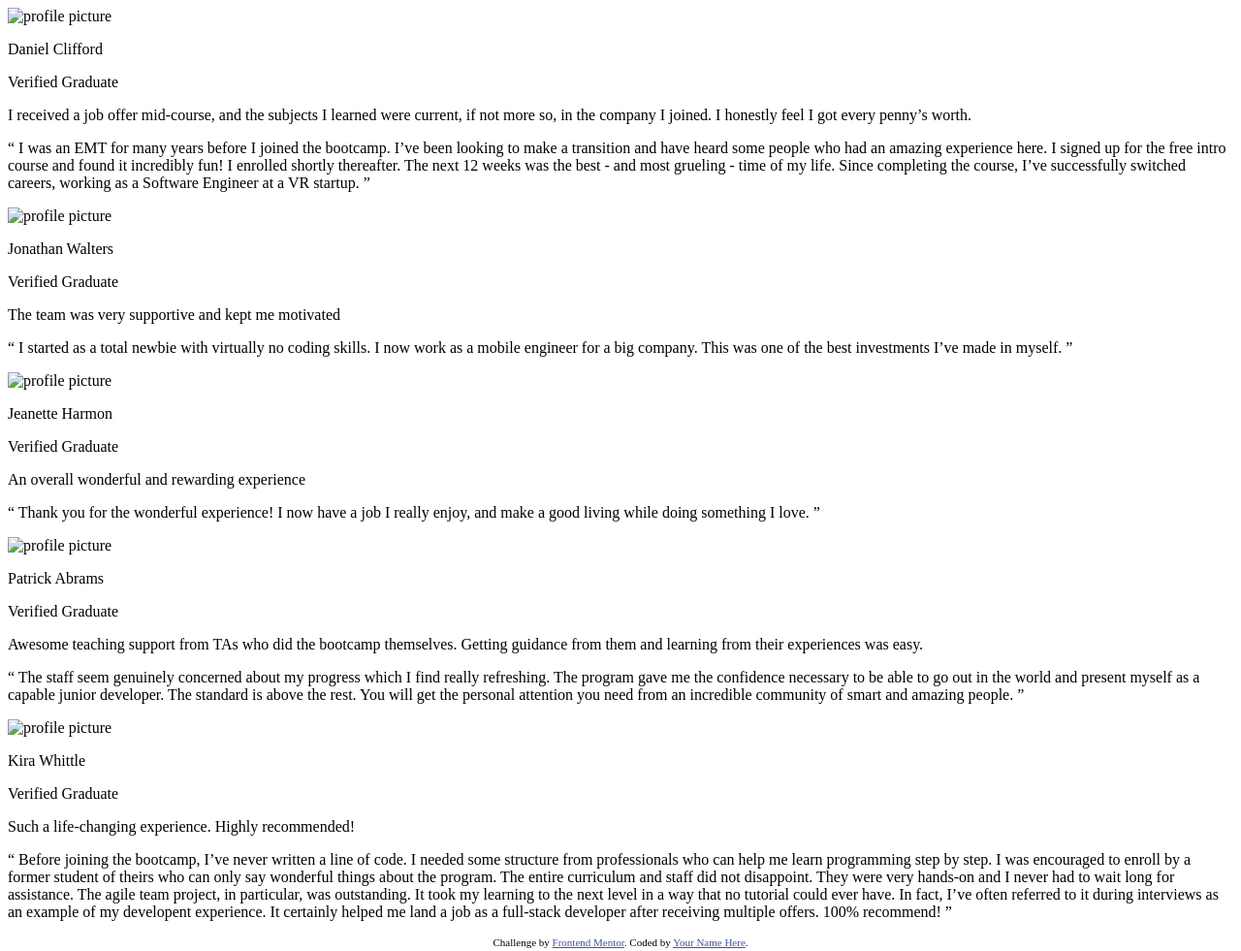
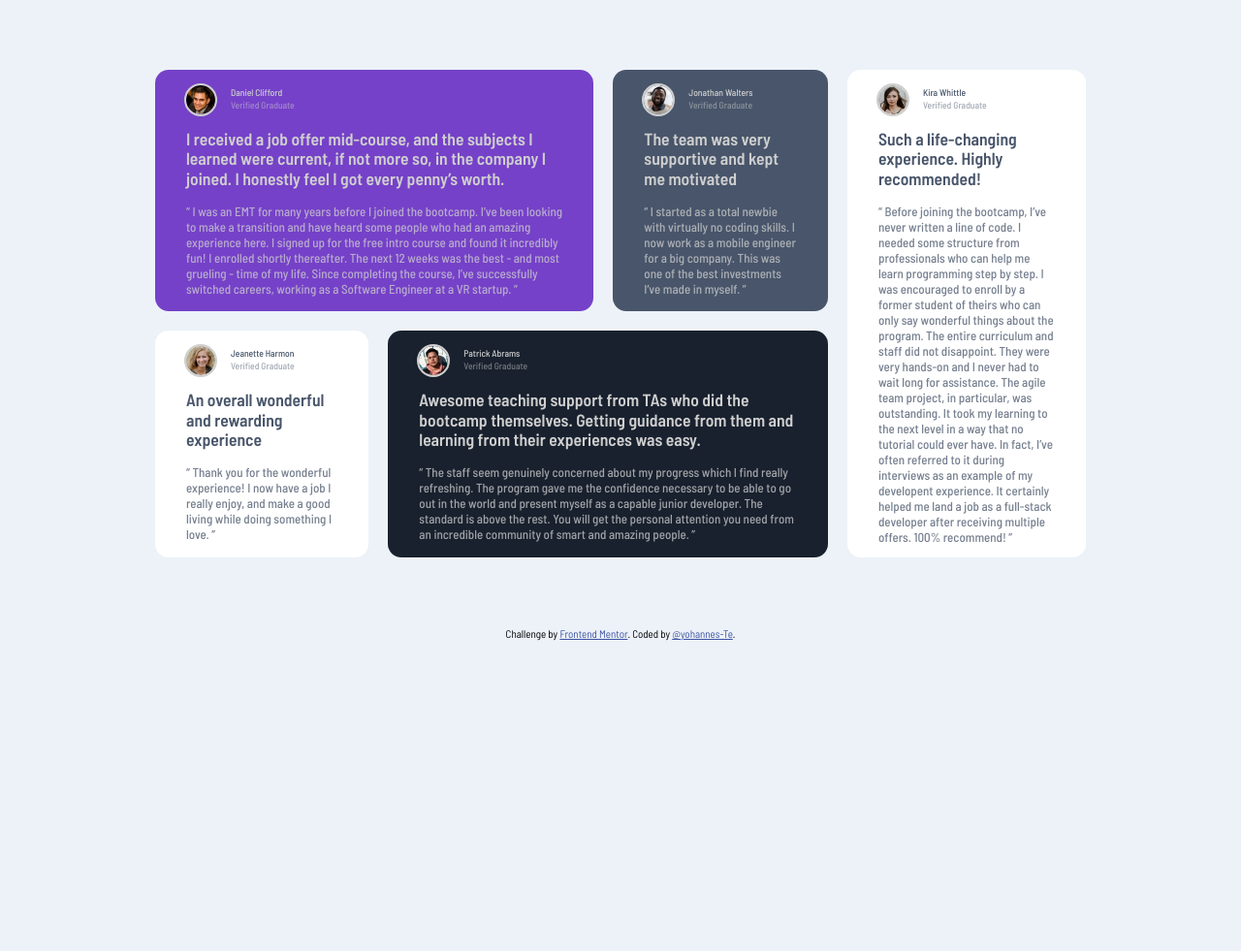
Before and after one commit to yohannes-Te/testimonials-grid-section-main, a plain HTML site: page testimonials-grid-section-main/index.html in a window 1280 px wide. Shown: the whole page at 97% size. After the commit the page ends 800 px from the top, so only its background shows below. Drawn offline with Linux system fonts and the light colour scheme.

Commit message:
modified HTML and new styling CSS

```diff
--- a/testimonials-grid-section-main/index.html
+++ b/testimonials-grid-section-main/index.html
@@ -1,110 +1,141 @@
 <!DOCTYPE html>
 <html lang="en">
   <head>
-  <meta charset="UTF-8">
-  <meta name="viewport" content="width=device-width, initial-scale=1.0"> <!-- displays site properly based on user's device -->
+    <meta charset="UTF-8" />
+    <meta name="viewport" content="width=device-width, initial-scale=1.0" />
 
-  <link rel="icon" type="image/png" sizes="32x32" href="./images/favicon-32x32.png">
+    <link
+      rel="icon"
+      type="image/png"
+      sizes="32x32"
+      href="./images/favicon-32x32.png"
+    />
+    <link rel="stylesheet" href="style.css" />
 
     <title>testimonials grid section</title>
-
-  <!-- Feel free to remove these styles or customise in your own stylesheet 👍 -->
-  <style>
-    .attribution { font-size: 11px; text-align: center; }
-    .attribution a { color: hsl(228, 45%, 44%); }
-  </style>
   </head>
   <body>
     <main id="container">
-    <section class="inner-wrapper">
-      <article>
-        <div>
-          <img src="images/image-daniel.jpg" alt="profile picture">
-          <p> Daniel Clifford
-            </p>
+      <section class="inner-wrapper violet-bg section-1">
+        <div class="profile">
+          <img src="images/image-daniel.jpg" alt="profile picture" />
+          <div class="name">
+            <h3>Daniel Clifford</h3>
             <p>Verified Graduate</p>
           </div>
-        <div>
-          <p> I received a job offer mid-course, and the subjects I learned were current, if not more so,
-            in the company I joined. I honestly feel I got every penny’s worth.</p>
-          <p> “ I was an EMT for many years before I joined the bootcamp. I’ve been looking to make a
-            transition and have heard some people who had an amazing experience here. I signed up
-            for the free intro course and found it incredibly fun! I enrolled shortly thereafter.
-            The next 12 weeks was the best - and most grueling - time of my life. Since completing
-            the course, I’ve successfully switched careers, working as a Software Engineer at a VR startup. ”</p>
         </div>
-      </article>
+        <div class="discription">
+          <h2>
+            I received a job offer mid-course, and the subjects I learned were
+            current, if not more so, in the company I joined. I honestly feel I
+            got every penny’s worth.
+          </h2>
+          <p>
+            “ I was an EMT for many years before I joined the bootcamp. I’ve
+            been looking to make a transition and have heard some people who had
+            an amazing experience here. I signed up for the free intro course
+            and found it incredibly fun! I enrolled shortly thereafter. The next
+            12 weeks was the best - and most grueling - time of my life. Since
+            completing the course, I’ve successfully switched careers, working
+            as a Software Engineer at a VR startup. ”
+          </p>
+        </div>
+      </section>
 
-      <article>
-        <div>
-          <img src="images/image-jonathan.jpg" alt="profile picture">
-          <p>Jonathan Walters
-            </p>
+      <section class="inner-wrapper graylish-bg section-2">
+        <div class="profile">
+          <img src="images/image-jonathan.jpg" alt="profile picture" />
+          <div class="name">
+            <h3>Jonathan Walters</h3>
             <p>Verified Graduate</p>
           </div>
-        <div>
-          <p>The team was very supportive and kept me motivated</p>
-          <p> “ I started as a total newbie with virtually no coding skills. I now work as a mobile engineer
-            for a big company. This was one of the best investments I’ve made in myself. ”</p>
         </div>
-      </article>
+        <div class="discription">
+          <h2 class="review">
+            The team was very supportive and kept me motivated
+          </h2>
+          <p>
+            “ I started as a total newbie with virtually no coding skills. I now
+            work as a mobile engineer for a big company. This was one of the
+            best investments I’ve made in myself. ”
+          </p>
+        </div>
+      </section>
 
-      <article>
-        <div>
-          <img src="images/image-jeanette.jpg" alt="profile picture">
-          <p> Jeanette Harmon
-            </p>
+      <section class="inner-wrapper white-bg section-3">
+        <div class="profile">
+          <img src="images/image-jeanette.jpg" alt="profile picture" />
+          <div class="name disc">
+            <h3>Jeanette Harmon</h3>
             <p>Verified Graduate</p>
           </div>
-        <div>
-          <p>An overall wonderful and rewarding experience</p>
-          <p> “ Thank you for the wonderful experience! I now have a job I really enjoy, and make a good living
-            while doing something I love. ”</p>
         </div>
-      </article>
+        <div class="discription disc">
+          <h2>An overall wonderful and rewarding experience</h2>
+          <p>
+            “ Thank you for the wonderful experience! I now have a job I really
+            enjoy, and make a good living while doing something I love. ”
+          </p>
+        </div>
+      </section>
 
-      <article>
-        <div>
-          <img src="images/image-patrick.jpg" alt="profile picture">
-          <p>Patrick Abrams
-            </p>
+      <section class="inner-wrapper blackish-bg section-4">
+        <div class="profile">
+          <img src="images/image-patrick.jpg" alt="profile picture" />
+          <div class="name">
+            <h3>Patrick Abrams</h3>
             <p>Verified Graduate</p>
           </div>
-        <div>
-          <p>Awesome teaching support from TAs who did the bootcamp themselves. Getting guidance from them and
-            learning from their experiences was easy.</p>
-          <p>“ The staff seem genuinely concerned about my progress which I find really refreshing. The program
-            gave me the confidence necessary to be able to go out in the world and present myself as a capable
-            junior developer. The standard is above the rest. You will get the personal attention you need from
-            an incredible community of smart and amazing people. ”</p>
         </div>
-      </article>
+        <div class="discription">
+          <h2 class="review">
+            Awesome teaching support from TAs who did the bootcamp themselves.
+            Getting guidance from them and learning from their experiences was
+            easy.
+          </h2>
+          <p>
+            “ The staff seem genuinely concerned about my progress which I find
+            really refreshing. The program gave me the confidence necessary to
+            be able to go out in the world and present myself as a capable
+            junior developer. The standard is above the rest. You will get the
+            personal attention you need from an incredible community of smart
+            and amazing people. ”
+          </p>
+        </div>
+      </section>
 
-      <article>
-        <div>
-          <img src="images/image-kira.jpg" alt="profile picture">
-          <p>Kira Whittle
-
+      <section class="inner-wrapper white-bg section-5">
+        <div class="profile">
+          <img src="images/image-kira.jpg" alt="profile picture" />
+          <div class="name disc">
+            <h3>Kira Whittle</h3>
+            <p>Verified Graduate</p>
+          </div>
+        </div>
+        <div class="discription disc">
+          <h2>Such a life-changing experience. Highly recommended!</h2>
+          <p>
+            “ Before joining the bootcamp, I’ve never written a line of code. I
+            needed some structure from professionals who can help me learn
+            programming step by step. I was encouraged to enroll by a former
+            student of theirs who can only say wonderful things about the
+            program. The entire curriculum and staff did not disappoint. They
+            were very hands-on and I never had to wait long for assistance. The
+            agile team project, in particular, was outstanding. It took my
+            learning to the next level in a way that no tutorial could ever
+            have. In fact, I’ve often referred to it during interviews as an
+            example of my developent experience. It certainly helped me land a
+            job as a full-stack developer after receiving multiple offers. 100%
+            recommend! ”
           </p>
-          <p> Verified Graduate</p>
         </div>
-        <div>
-          <p>Such a life-changing experience. Highly recommended!</p>
-          <p>“ Before joining the bootcamp, I’ve never written a line of code. I needed some structure from
-            professionals who can help me learn programming step by step. I was encouraged to enroll by a former
-            student of theirs who can only say wonderful things about the program. The entire curriculum and staff
-            did not disappoint. They were very hands-on and I never had to wait long for assistance. The agile team
-            project, in particular, was outstanding. It took my learning to the next level in a way that no tutorial
-            could ever have. In fact, I’ve often referred to it during interviews as an example of my developent
-            experience. It certainly helped me land a job as a full-stack developer after receiving multiple offers.
-            100% recommend! ”</p>
+      </section>
+    </main>
+    <div class="attribution">
+      Challenge by
+      <a href="https://www.frontendmentor.io?ref=challenge" target="_blank"
+        >Frontend Mentor</a
+      >. Coded by <a href="#">@yohannes-Te</a>.
     </div>
-      </article>
-    </section>
-    <div class="attribution">
-      Challenge by <a href="https://www.frontendmentor.io?ref=challenge" target="_blank">Frontend Mentor</a>.
-      Coded by <a href="#">Your Name Here</a>.
-    </div>
-  </main>
   </body>
 </html>
--- /dev/null
+++ b/testimonials-grid-section-main/style.css
@@ -0,0 +1,212 @@
+/* variables declared here - these are colors for our pages, as well as the font stacks and sizes.  */
+
+@import url("https://fonts.googleapis.com/css2?family=Barlow+Semi+Condensed:ital,wght@0,100;0,200;0,300;0,400;0,500;0,600;0,700;0,800;0,900;1,100;1,200;1,300;1,400;1,500;1,600;1,700;1,800;1,900&display=swap");
+
+:root {
+  --primary-Moderate-violet: hsl(263, 55%, 52%);
+  --primary-Very-dark-grayish-blue: hsl(217, 19%, 35%);
+  --primary-Very-dark-blackish-blue: hsl(219, 29%, 14%);
+  --primary-White: hsl(0, 0%, 100%);
+
+  --Neutral-Light-gray: hsl(0, 0%, 81%);
+  --Neutral-Light-grayish-blue: hsl(210, 46%, 95%);
+
+  --page-font-family: "Barlow Semi Condensed", sans-serif;
+  --font-size: 0.813rem;
+}
+
+*,
+*::before,
+::after {
+  box-sizing: border-box;
+}
+
+body {
+  margin: 0;
+  padding: 0;
+  background-color: var(--Neutral-Light-grayish-blue);
+  font-family: var(--page-font-family);
+  font-size: var(--font-size);
+}
+
+#container {
+  max-width: 95%;
+  margin: 3.5rem auto;
+}
+
+#container .inner-wrapper {
+  margin:2rem auto;
+  padding: 2rem;
+  line-height: 1.2rem;
+  border-radius: 14px;
+}
+
+.inner-wrapper .profile {
+  padding: 0;
+  margin: 0;
+  display: flex;
+  column-gap: 1rem;
+}
+
+svg {
+  width:104px;
+  height:102px;
+  margin: 0;
+  padding: 0;
+  position: relative;
+  /* right: -14.3rem;
+  top: 10rem; */
+}
+
+.profile img {
+  padding: 0;
+  margin: 0;
+  width: 50px;
+  height: 50px;
+  border-radius: 100px;
+  outline: 2px solid var(--Neutral-Light-gray);
+}
+
+.name {
+  margin: 0;
+  color: var(--Neutral-Light-gray);
+  text-align: left;
+  position: relative;
+  bottom: -8px;
+}
+.name h3 {
+  margin: 0;
+  padding: 0;
+  font-size: 1.1rem;
+  font-weight: 500;
+}
+.name p {
+  margin: 0;
+  padding: 0;
+  opacity: 50%;
+  font-size: 1rem;
+  font-weight: 500;
+}
+
+.discription {
+  color: var(--Neutral-Light-gray);
+  padding: 0;
+  margin: 0;
+  position: relative;
+  z-index: 1;
+}
+
+.discription h2 {
+  font-weight: 600;
+  font-size: 1.4rem;
+  line-height: 1.5rem;
+}
+
+.discription p {
+  opacity: 75%;
+  font-weight: 500;
+  font-family: var(--page-font-family);
+  font-size: 0.9rem;
+  line-height: 1.3rem;
+}
+
+.disc {
+  color: var(--primary-Very-dark-grayish-blue);
+}
+
+.violet-bg {
+  background-color: var(--primary-Moderate-violet);
+}
+
+.graylish-bg {
+  background-color: var(--primary-Very-dark-grayish-blue);
+}
+
+.blackish-bg {
+  background-color: var(--primary-Very-dark-blackish-blue);
+}
+
+.white-bg {
+  background-color: var(--primary-White);
+}
+
+.attribution {
+  font-size: 11px;
+  text-align: center;
+  margin: 0;
+  padding: 0;
+}
+
+.attribution a {
+  color: hsl(228, 45%, 44%);
+}
+
+@media (min-width: 375px) {
+  #container {
+    max-width: 75%;
+    margin: 4.5rem auto;
+    display: grid;
+    grid-template-columns: repeat(11 1fr);
+    grid-template-rows: repeat(2 1fr);
+    gap: 20px;
+  }
+
+  #container .inner-wrapper {
+    margin: 0;
+    padding: 1rem 2rem 0 2rem;
+  }
+
+  .profile img {
+    width: 30px;
+    height: 30px;
+  }
+
+  .name {
+    line-height: 0.8rem;
+    position: relative;
+    bottom: -1px;
+  }
+
+  .name h3 {
+    font-size: 0.6rem;
+  }
+
+  .name p {
+    font-size: 0.6rem;
+  }
+
+  .discription h2 {
+    font-size: 1.1rem;
+    line-height: 1.3rem;
+  }
+
+  .discription p {
+    font-size: var(--font-size);
+    line-height: 1rem;
+  }
+
+  .section-1 {
+    grid-column: 1/7;
+    grid-row: 1/2;
+  }
+
+  .section-2 {
+    grid-column: 7/9;
+    grid-row: 1/2;
+  }
+
+  .section-3 {
+    grid-column: 1/3;
+    grid-row: 2/3;
+  }
+
+  .section-4 {
+    grid-column: 3/9;
+    grid-row: 2/3;
+  }
+
+  .section-5 {
+    grid-column: 9/11;
+    grid-row: 1/3;
+  }
+}
```
Also changed, not shown: testimonials-grid-section-main/design/desktop-design.jpg (added), testimonials-grid-section-main/design/desktop-preview.jpg (added), testimonials-grid-section-main/design/mobile-design.jpg (added), testimonials-grid-section-main/images/bg-pattern-quotation.svg (added), testimonials-grid-section-main/images/favicon-32x32.png (added), testimonials-grid-section-main/images/image-daniel.jpg (added), testimonials-grid-section-main/images/image-jeanette.jpg (added), testimonials-grid-section-main/images/image-jonathan.jpg (added), testimonials-grid-section-main/images/image-kira.jpg (added), testimonials-grid-section-main/images/image-patrick.jpg (added), 2 other files. Lines whose indentation alone changed are shown as unchanged.
